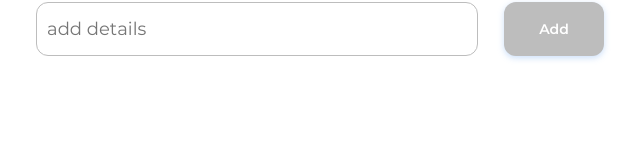
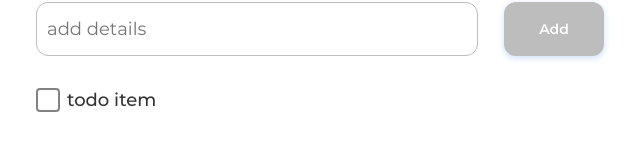
Before and after one commit to gabrielnafuzi/todo-app, a React (Vite) app: page / in a window 1280 px wide. Shown: the part 179-330 px from the top of the page, without its empty margins (320-960 px from the left). Built offline with nearby package versions, Linux system fonts and the light colour scheme.

Commit message:
feat: add TodoList component

```diff
--- a/src/components/Todo/TodoItem/index.tsx
+++ b/src/components/Todo/TodoItem/index.tsx
@@ -3,19 +3,17 @@ import { MdDeleteOutline } from 'react-icons/md'
 
 import { Checkbox } from '@/components'
 import { theme } from '@/styles'
+import { Todo } from '@/types'
 
 import * as S from './styles'
 
 const INFO_OFFSET_X_NUMBER_TO_COMPLETE_ON_DRAG = 120
 
 export type TodoItemProps = {
-  isCompleted: boolean
-  text: string
-  id?: string
   completeOnDragEnd?: boolean
   onComplete?: (id?: string) => void
   onDelete?: (id?: string) => void
-}
+} & Todo
 
 export const TodoItem = ({
   isCompleted,
--- /dev/null
+++ b/src/components/Todo/TodoList/index.tsx
@@ -0,0 +1,46 @@
+import { AnimatePresence, motion } from 'framer-motion'
+
+import { Todo } from '@/types'
+
+import * as S from './styles'
+
+import { TodoItem } from '..'
+
+const listVariants = {
+  hidden: { opacity: 0 },
+  show: {
+    opacity: 1,
+    transition: {
+      staggerChildren: 0.4
+    }
+  }
+}
+
+const itemVariants = {
+  hidden: {
+    x: 160,
+    opacity: 0
+  },
+  show: {
+    x: 0,
+    opacity: 1
+  }
+}
+
+type TodoListProps = {
+  todos: Todo[]
+}
+
+export const TodoList = ({ todos }: TodoListProps) => {
+  return (
+    <AnimatePresence>
+      <S.Wrapper variants={listVariants} initial="hidden" animate="show">
+        {todos.map((todo) => (
+          <motion.li key={todo.id} variants={itemVariants}>
+            <TodoItem {...todo} />
+          </motion.li>
+        ))}
+      </S.Wrapper>
+    </AnimatePresence>
+  )
+}
--- /dev/null
+++ b/src/components/Todo/TodoList/styles.ts
@@ -0,0 +1,13 @@
+import { motion } from 'framer-motion'
+import styled, { css } from 'styled-components'
+
+export const Wrapper = styled(motion.ul)`
+  ${({ theme }) => css`
+    list-style: none;
+    display: flex;
+    flex-direction: column;
+    gap: ${theme.spacings.medium};
+
+    margin-top: ${theme.spacings.small};
+  `}
+`
--- a/src/components/Todo/index.ts
+++ b/src/components/Todo/index.ts
@@ -1 +1,2 @@
 export * from './TodoItem'
+export * from './TodoList'
--- a/src/pages/Home/index.tsx
+++ b/src/pages/Home/index.tsx
@@ -1,6 +1,6 @@
 import { useState } from 'react'
 
-import { Tabs, TabList, Tab, TabPanels, TabPanel } from '@/components'
+import { Tabs, TabList, Tab, TabPanels, TabPanel, TodoList } from '@/components'
 
 import { CreateTodoForm } from './components'
 
@@ -36,6 +36,10 @@ export const Home = () => {
       <TabPanels activeTab={selectedTab}>
         <TabPanel tabKey="all">
           <CreateTodoForm />
+
+          <TodoList
+            todos={[{ id: '123', isCompleted: false, text: 'todo item' }]}
+          />
         </TabPanel>
 
         <TabPanel tabKey="active">second panel</TabPanel>
--- /dev/null
+++ b/src/types/index.ts
@@ -0,0 +1 @@
+export * from './todo'
--- /dev/null
+++ b/src/types/todo.ts
@@ -0,0 +1,5 @@
+export type Todo = {
+  id: string
+  isCompleted: boolean
+  text: string
+}
```
